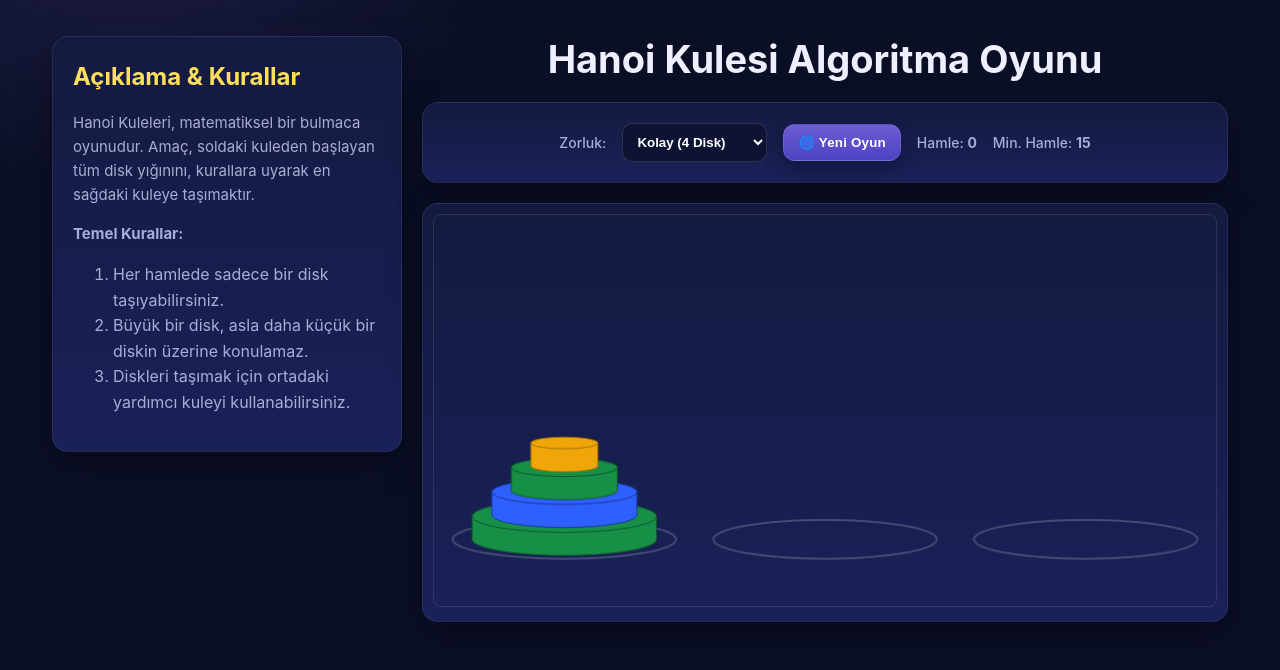
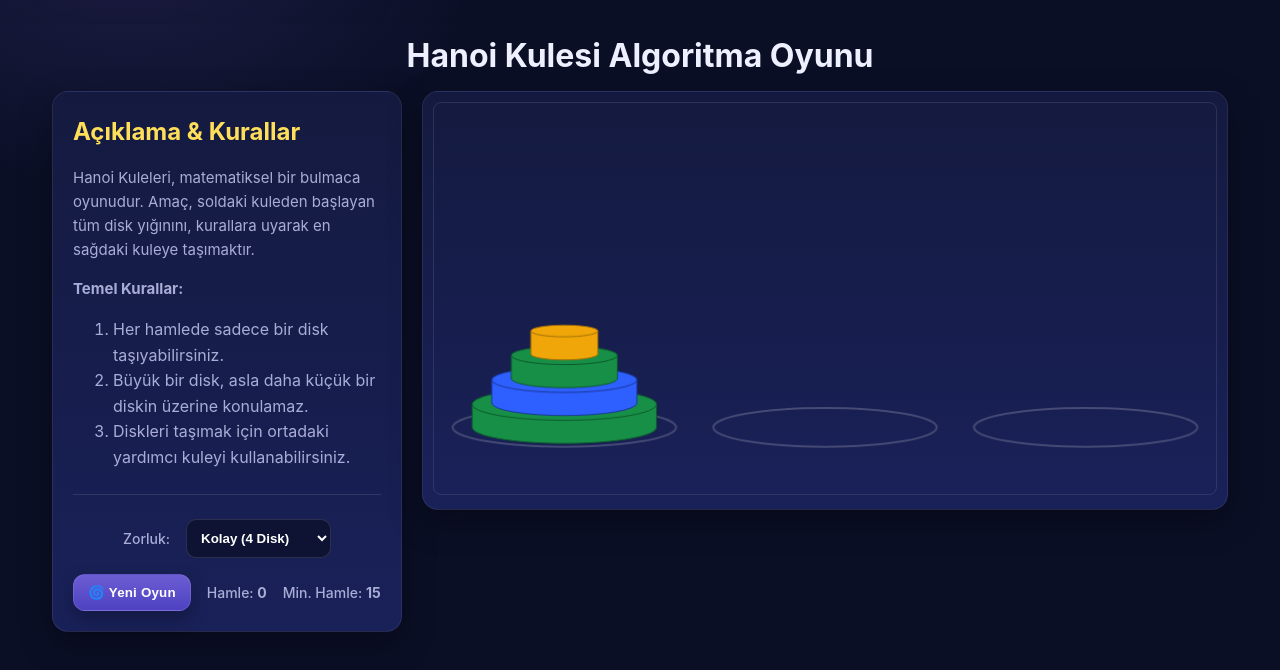
Before and after one commit to erhan3861/hanoi-kulesi-algoritma-oyunu, a plain HTML site: page index.html in a window 1280 px wide. Drawn offline with Linux system fonts and the light colour scheme.

Commit message:
Update index.html

```diff
--- a/index.html
+++ b/index.html
@@ -29,17 +29,17 @@ html, body {
   margin:24px auto;
   padding:12px;
 }
+.wrap > h1 {
+  text-align: center;
+  margin-top: 0;
+  margin-bottom: 16px;
+  font-size: clamp(22px, 3vw, 32px);
+}
 .main-board {
   display: grid;
   grid-template-columns: 350px 1fr;
   gap: 20px;
   align-items: start;
-}
-#game-column h1 {
-  text-align: center;
-  margin-top: 0;
-  margin-bottom: 20px;
-  font-size:clamp(24px, 4vw, 38px);
 }
 .card {
   background:linear-gradient(180deg, var(--panel), var(--panel2));
@@ -57,13 +57,18 @@ html, body {
   line-height: 1.6;
   font-size: 15px;
 }
+.description-card hr {
+    border: none;
+    height: 1px;
+    background-color: rgba(255, 255, 255, 0.1);
+    margin: 24px 0;
+}
 .controls {
   display: flex;
   justify-content: center;
   align-items: center;
   flex-wrap: wrap;
   gap: 16px;
-  margin-bottom: 20px;
 }
 .btn {
   background:linear-gradient(180deg, #273074, #1a1f55);
@@ -156,6 +161,7 @@ select {
 <body>
 
 <div class="wrap">
+  <h1>Hanoi Kulesi Algoritma Oyunu</h1>
   <div class="main-board">
     <section class="card description-card">
       <h2>Açıklama & Kurallar</h2>
@@ -168,11 +174,10 @@ select {
         <li style="color: var(--muted); line-height: 1.6;">Büyük bir disk, asla daha küçük bir diskin üzerine konulamaz.</li>
         <li style="color: var(--muted); line-height: 1.6;">Diskleri taşımak için ortadaki yardımcı kuleyi kullanabilirsiniz.</li>
       </ol>
-    </section>
 
-    <div id="game-column">
-      <h1>Hanoi Kulesi Algoritma Oyunu</h1>
-      <section class="card controls">
+      <hr>
+
+      <div class="controls">
         <label for="disks">Zorluk:</label>
         <select id="disks">
           <option value=4 selected>Kolay (4 Disk)</option>
@@ -183,8 +188,10 @@ select {
         <button id="newGameBtn" class="btn acc">🌀 Yeni Oyun</button>
         <div class="stat">Hamle: <b id="moves">0</b></div>
         <div class="stat">Min. Hamle: <b id="minMoves">15</b></div>
-      </section>
+      </div>
+    </section>
 
+    <div id="game-column">
       <section class="card game-area">
         <canvas id="canvas"></canvas>
       </section>
```
